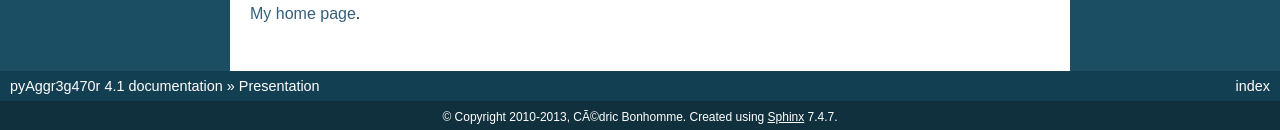
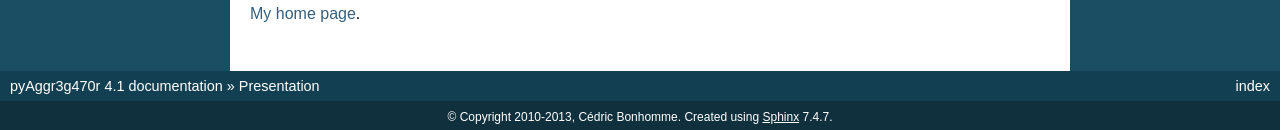
Before and after one commit to cedricbonhomme/newspipe, a Sphinx documentation site: the page built from docs/index.rst, in a window 1280 px wide and 900 px high, scrolled down 3389 px. Shown: the part 767-897 px from the top of the window. Built offline with Sphinx 7.4.7, drawn with Linux system fonts in a browser that asks for light colours.

Commit message:
Fixed encoding problem.

```diff
--- a/docs/conf.py
+++ b/docs/conf.py
@@ -41,7 +41,7 @@ master_doc = 'index'
 
 # General information about the project.
 project = u'pyAggr3g470r'
-copyright = u'2010-2013, CÃ©dric Bonhomme'
+copyright = u'2010-2013, Cédric Bonhomme'
 
 # The version info for the project you're documenting, acts as replacement for
 # |version| and |release|, also used in various other places throughout the
@@ -184,7 +184,7 @@ latex_elements = {
 # (source start file, target name, title, author, documentclass [howto/manual]).
 latex_documents = [
   ('index', 'pyAggr3g470r.tex', u'pyAggr3g470r Documentation',
-   u'CÃ©dric Bonhomme', 'manual'),
+   u'Cédric Bonhomme', 'manual'),
 ]
 
 # The name of an image file (relative to this directory) to place at the top of
@@ -228,7 +228,7 @@ man_pages = [
 #  dir menu entry, description, category)
 texinfo_documents = [
   ('index', 'pyAggr3g470r', u'pyAggr3g470r Documentation',
-   u'CÃ©dric Bonhomme', 'pyAggr3g470r', 'One line description of project.',
+   u'Cédric Bonhomme', 'pyAggr3g470r', 'One line description of project.',
    'Miscellaneous'),
 ]
 
```
